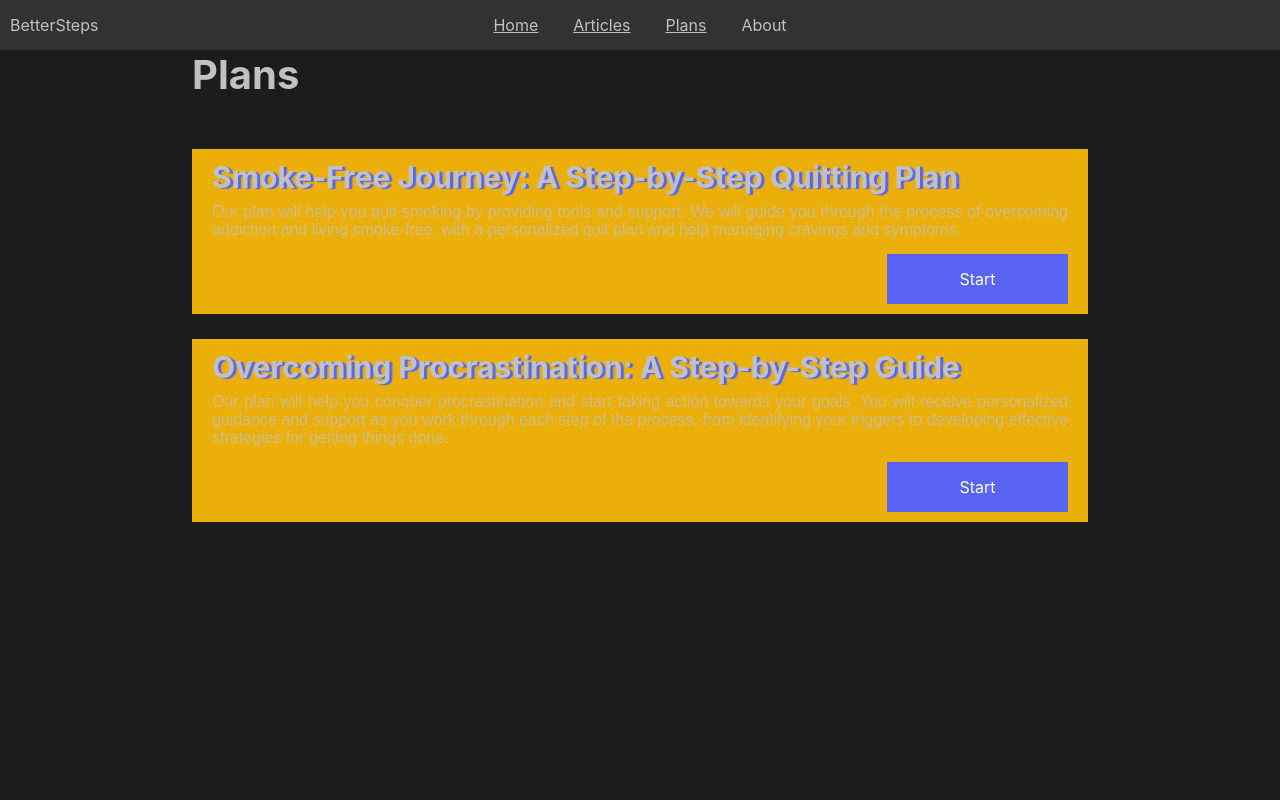
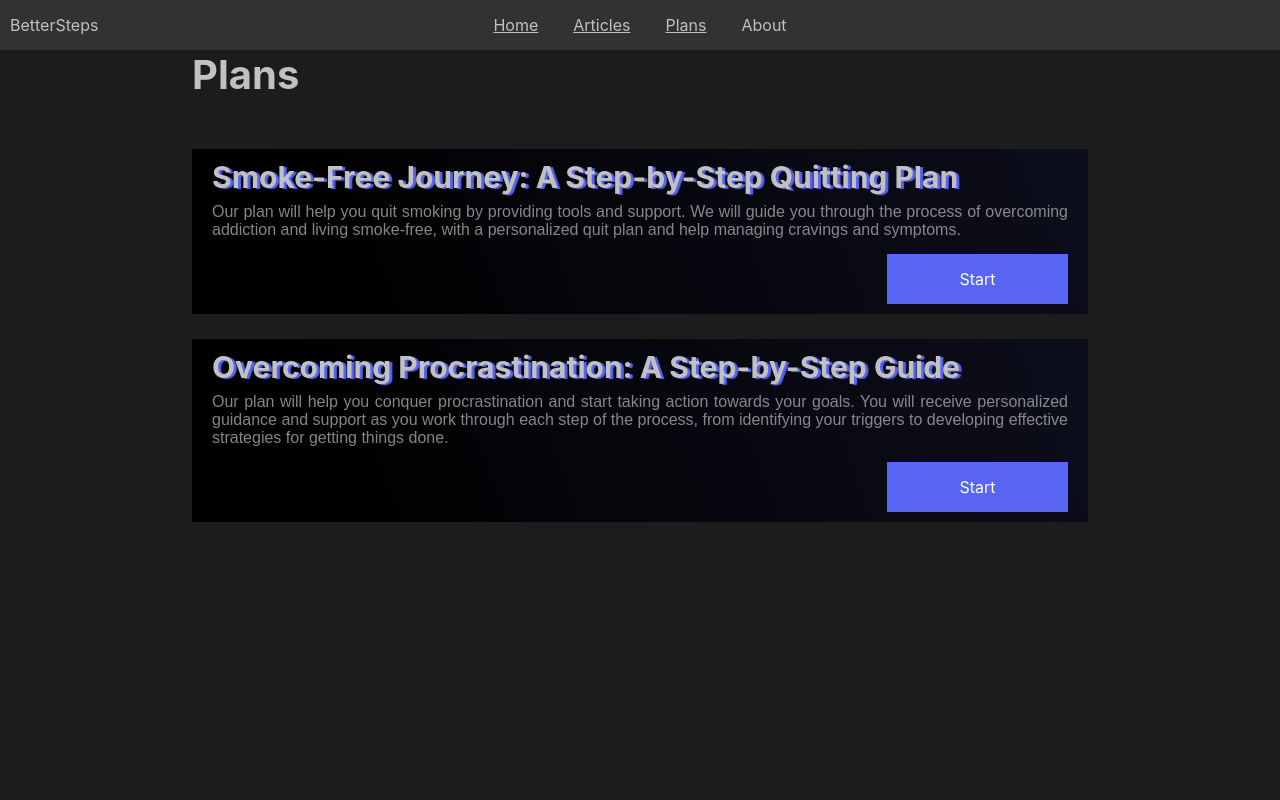
Before and after one commit to joshi010/motivation, a React (Create React App) app: page /plans in a window 1280 px wide. Shown: the top 800 px of the page. Built offline with nearby package versions, Linux system fonts and the light colour scheme.

Commit message:
better UI of plans section v2

```diff
--- a/src/components/plans/plans.js
+++ b/src/components/plans/plans.js
@@ -18,7 +18,7 @@ export default function Plans(){
                     {
                         filteredPlans.map((plan, i) => {
                             return(
-                                <div key={i} style={{backgroundColor: '#eaaf0b' }}>
+                                <div key={i} style={{background: 'linear-gradient(69deg, #000 12%,  rgb(13, 14, 28))' }}>
                                     <div className="plans-card">
                                         <div style={{display: 'flex', flexDirection:'column', gap: '8px'}}>
                                             <h2>{plan.title}</h2>
```
